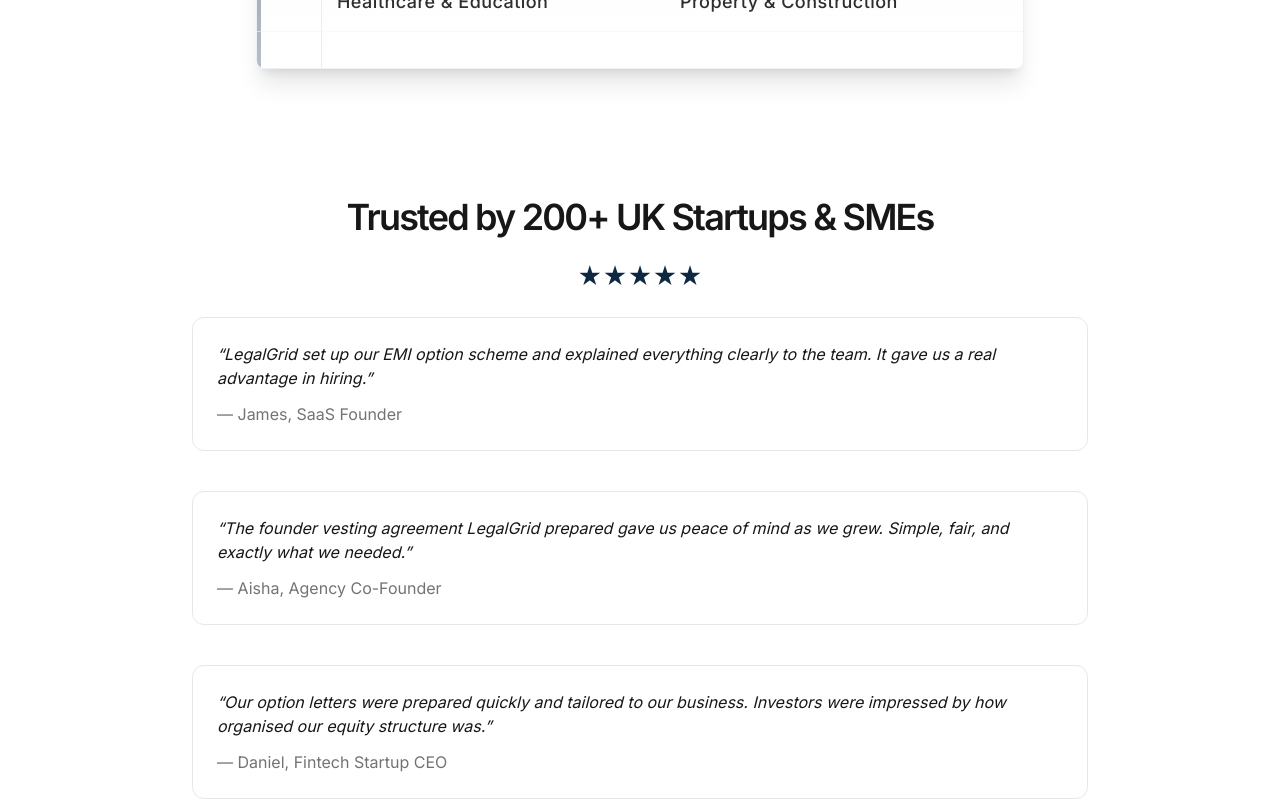
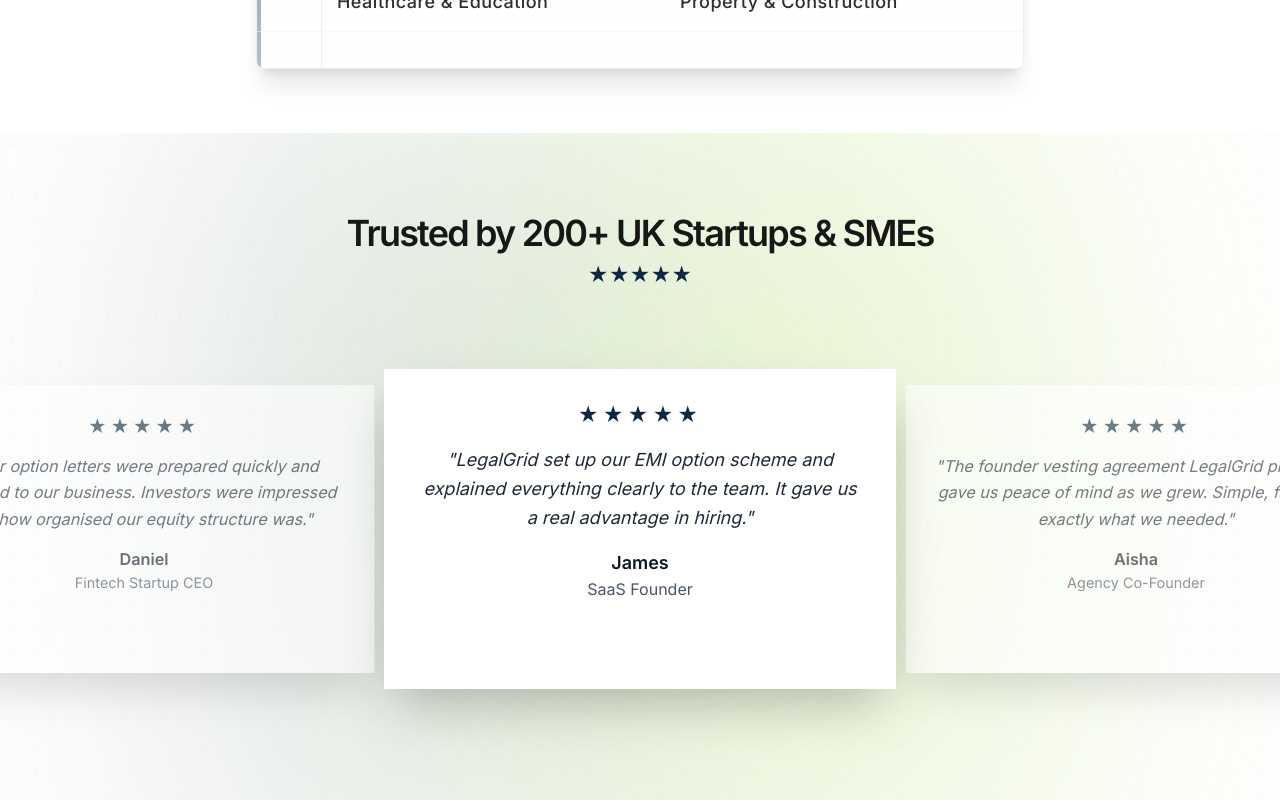
Before and after one commit to vickyliu713-dev/legalgrid, a Next.js app: page /founder-options in a window 1280 px wide. Shown: the part 2400-3200 px from the top of the page. Built offline with nearby package versions, Linux system fonts and the light colour scheme; no server answers.

Commit message:
fix(founder-options): reuse homepage Testimonials carousel with custom data; remove temp testimonials component

```diff
--- a/app/founder-options/page.tsx
+++ b/app/founder-options/page.tsx
@@ -3,7 +3,7 @@
 import FounderOptionsServices from "@/components/FounderOptionsServices";
 import Team from "@/components/Team";
 import Industries from "@/components/Industries";
-import FounderOptionsTestimonials from "@/components/FounderOptionsTestimonials";
+import Testimonials, { Testimonial } from "@/components/Testimonials";
 import FounderOptionsFaqs from "@/components/FounderOptionsFaqs";
 import ContactForm from "@/components/ContactForm";
 
@@ -14,9 +14,30 @@
       <FounderOptionsServices />
       <Team />
       <Industries />
-      <FounderOptionsTestimonials />
+      <Testimonials testimonials={FOUNDER_TESTIMONIALS} />
       <FounderOptionsFaqs />
       <ContactForm />
     </main>
   );
 }
+
+const FOUNDER_TESTIMONIALS: Testimonial[] = [
+  {
+    quote:
+      "LegalGrid set up our EMI option scheme and explained everything clearly to the team. It gave us a real advantage in hiring.",
+    name: "James",
+    role: "SaaS Founder",
+  },
+  {
+    quote:
+      "The founder vesting agreement LegalGrid prepared gave us peace of mind as we grew. Simple, fair, and exactly what we needed.",
+    name: "Aisha",
+    role: "Agency Co-Founder",
+  },
+  {
+    quote:
+      "Our option letters were prepared quickly and tailored to our business. Investors were impressed by how organised our equity structure was.",
+    name: "Daniel",
+    role: "Fintech Startup CEO",
+  },
+];
--- a/components/FounderOptionsTestimonials.tsx
+++ /dev/null
@@ -1,29 +0,0 @@
-import React from "react";
-
-export default function FounderOptionsTestimonials(): React.ReactElement {
-  return (
-    <section className="w-full py-16 px-6 md:px-12">
-      <div className="max-w-4xl mx-auto text-center space-y-6">
-        <h2 className="text-3xl md:text-4xl font-semibold tracking-tighter text-foreground">
-          Trusted by 200+ UK Startups &amp; SMEs
-        </h2>
-        <div className="text-primary text-2xl" aria-label="5 star rating">★★★★★</div>
-
-        <div className="space-y-10 text-left">
-          <blockquote className="bg-card border border-border rounded-xl p-6">
-            <p className="italic text-foreground">“LegalGrid set up our EMI option scheme and explained everything clearly to the team. It gave us a real advantage in hiring.”</p>
-            <footer className="mt-3 text-muted-foreground">— James, SaaS Founder</footer>
-          </blockquote>
-          <blockquote className="bg-card border border-border rounded-xl p-6">
-            <p className="italic text-foreground">“The founder vesting agreement LegalGrid prepared gave us peace of mind as we grew. Simple, fair, and exactly what we needed.”</p>
-            <footer className="mt-3 text-muted-foreground">— Aisha, Agency Co-Founder</footer>
-          </blockquote>
-          <blockquote className="bg-card border border-border rounded-xl p-6">
-            <p className="italic text-foreground">“Our option letters were prepared quickly and tailored to our business. Investors were impressed by how organised our equity structure was.”</p>
-            <footer className="mt-3 text-muted-foreground">— Daniel, Fintech Startup CEO</footer>
-          </blockquote>
-        </div>
-      </div>
-    </section>
-  );
-}
--- a/components/Testimonials.tsx
+++ b/components/Testimonials.tsx
@@ -2,9 +2,9 @@
 
 import React, { useState } from "react";
 
-type Testimonial = { quote: string; name: string; role: string };
+export type Testimonial = { quote: string; name: string; role: string };
 
-const TESTIMONIALS: Testimonial[] = [
+const DEFAULT_TESTIMONIALS: Testimonial[] = [
   {
     quote:
       "LegalGrid drafted our shareholder agreement in time for an investor pitch. It gave everyone confidence and avoided weeks of negotiation.",
@@ -25,15 +25,16 @@
   },
 ];
 
-export default function Testimonials(): React.ReactElement {
+export default function Testimonials({ testimonials }: { testimonials?: Testimonial[] }): React.ReactElement {
+  const data = testimonials ?? DEFAULT_TESTIMONIALS;
   const [index, setIndex] = useState<number>(0);
-  const count = TESTIMONIALS.length;
+  const count = data.length;
   const prevIndex = (index - 1 + count) % count;
   const nextIndex = (index + 1) % count;
 
-  const center = TESTIMONIALS[index];
-  const left = TESTIMONIALS[prevIndex];
-  const right = TESTIMONIALS[nextIndex];
+  const center = data[index];
+  const left = data[prevIndex];
+  const right = data[nextIndex];
   return (
     <section
       className="w-full py-20 px-6 md:px-12 relative overflow-hidden min-h-[400px]"
```
